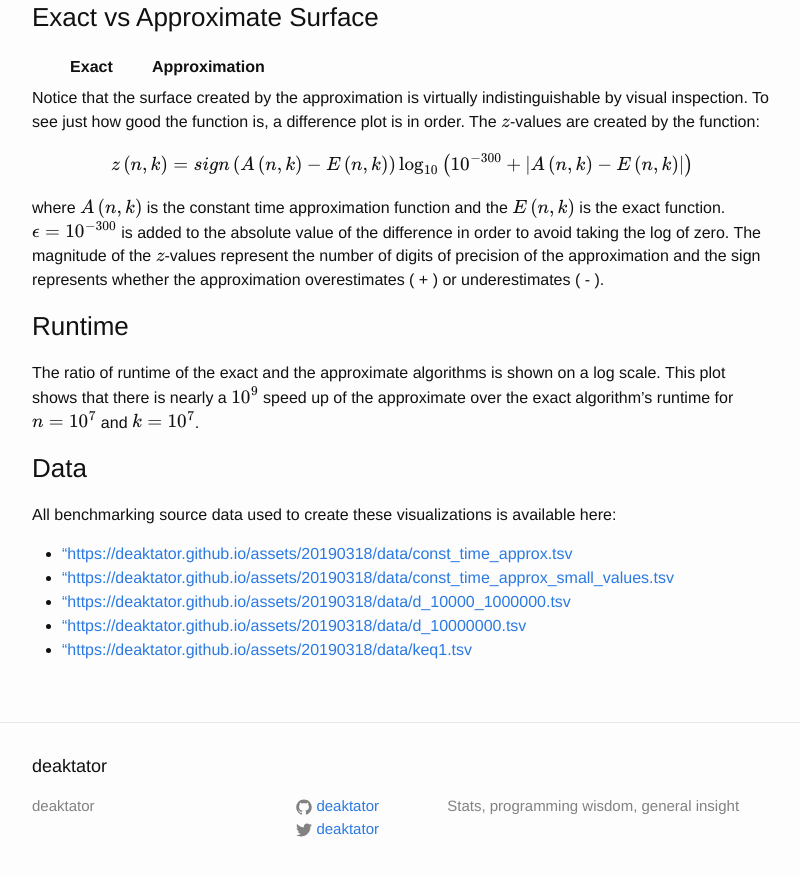
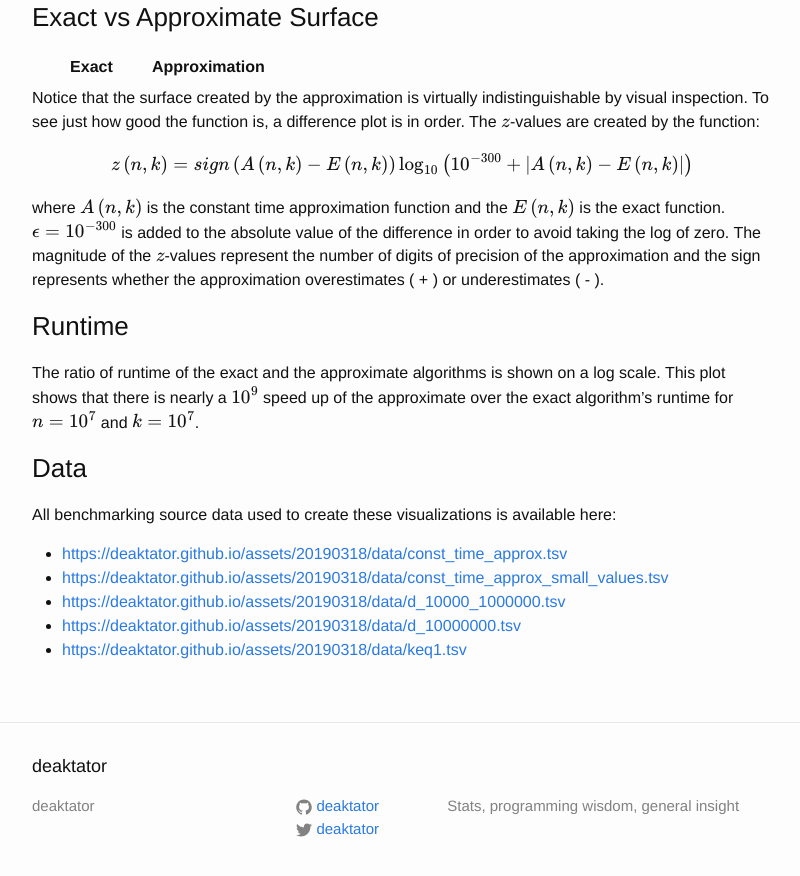
Before and after one commit to deaktator/deaktator.github.io, a Jekyll site: the page built from _posts/2019-03-18-deriving-constant-time-approximations.md, in a window 1280 px wide and 900 px high, scrolled down 3233 px. Shown: the top 876 px of the window, without its empty margins (238-1038 px from the left). Built offline with Jekyll 4.4.1, drawn with Linux system fonts in a browser that asks for light colours; formulas are drawn with MathJax 3.

```diff
--- a/_posts/2019-03-18-deriving-constant-time-approximations.md
+++ b/_posts/2019-03-18-deriving-constant-time-approximations.md
@@ -176,11 +176,11 @@ $$ k = 10^7 $$.
 
 All benchmarking source data used to create these visualizations is available here:
 
-* ["{{ site.url }}/assets/20190318/data/const_time_approx.tsv]("{{ site.url }}/assets/20190318/data/const_time_approx.tsv)
-* ["{{ site.url }}/assets/20190318/data/const_time_approx_small_values.tsv]("{{ site.url }}/assets/20190318/data/const_time_approx_small_values.tsv)
-* ["{{ site.url }}/assets/20190318/data/d_10000_1000000.tsv]("{{ site.url }}/assets/20190318/data/d_10000_1000000.tsv)
-* ["{{ site.url }}/assets/20190318/data/d_10000000.tsv]("{{ site.url }}/assets/20190318/data/d_10000000.tsv)
-* ["{{ site.url }}/assets/20190318/data/keq1.tsv]("{{ site.url }}/assets/20190318/data/keq1.tsv)
+* [{{ site.url }}/assets/20190318/data/const_time_approx.tsv]({{ site.url }}/assets/20190318/data/const_time_approx.tsv)
+* [{{ site.url }}/assets/20190318/data/const_time_approx_small_values.tsv]({{ site.url }}/assets/20190318/data/const_time_approx_small_values.tsv)
+* [{{ site.url }}/assets/20190318/data/d_10000_1000000.tsv]({{ site.url }}/assets/20190318/data/d_10000_1000000.tsv)
+* [{{ site.url }}/assets/20190318/data/d_10000000.tsv]({{ site.url }}/assets/20190318/data/d_10000000.tsv)
+* [{{ site.url }}/assets/20190318/data/keq1.tsv]({{ site.url }}/assets/20190318/data/keq1.tsv)
 
 <script type="text/javascript" src="https://cdnjs.cloudflare.com/ajax/libs/vis/4.21.0/vis.js"></script>
 <script type="text/javascript" src="{{ site.url }}/assets/20190318/approx.js"></script>
```
